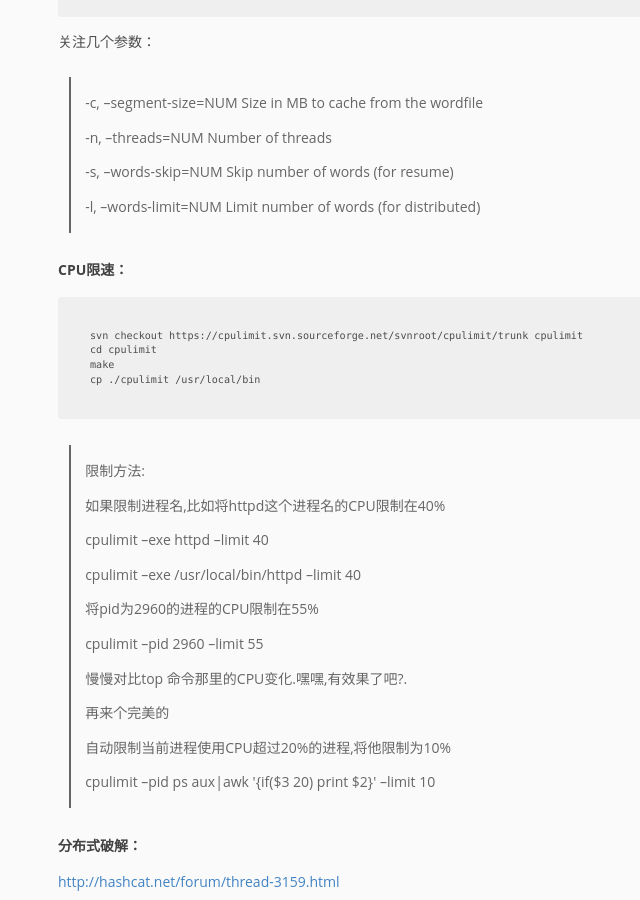
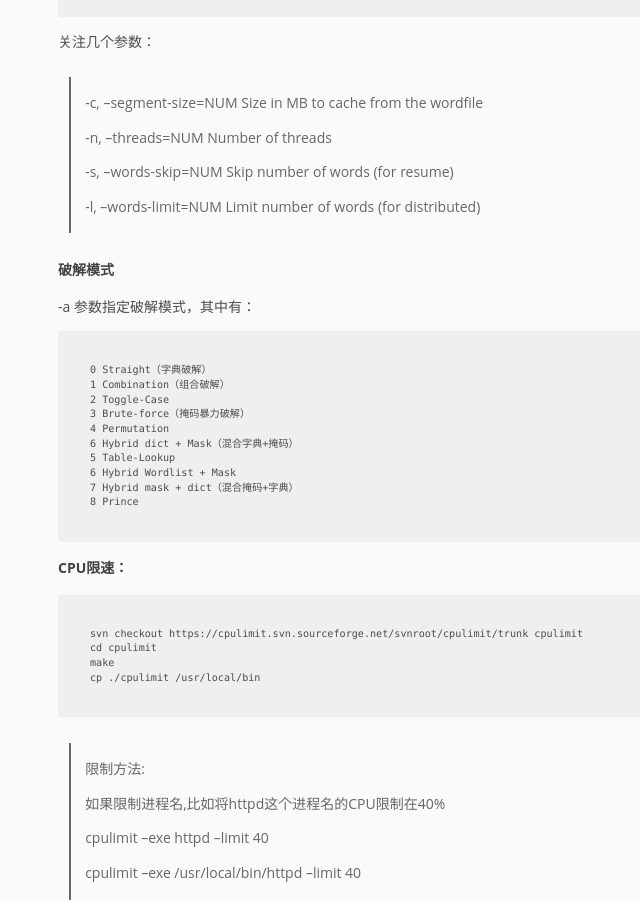
Before and after one commit to pingmalu/pingmalu.github.io, a Jekyll site: the page built from _posts/2015-11-26-密码破解.md, in a window 1280 px wide and 900 px high, scrolled down 1274 px. Shown: the whole window, without its empty margins (142-782 px from the left). Built offline with Jekyll 4.4.1, drawn with Linux system fonts in a browser that asks for light colours; nearby versions of some CDN libraries.

Commit message:
'update'

```diff
--- a/_posts/2015-11-26-密码破解.md
+++ b/_posts/2015-11-26-密码破解.md
@@ -52,6 +52,21 @@ hashcat v2.00 下载地址：[https://hashcat.net/files_legacy/hashcat-2.00.7z](
 >   -s,  --words-skip=NUM              Skip number of words (for resume)
 >
 >   -l,  --words-limit=NUM             Limit number of words (for distributed)
+
+### 破解模式
+
+-a 参数指定破解模式，其中有：
+
+	0 Straight（字典破解）
+	1 Combination（组合破解）
+	2 Toggle-Case
+	3 Brute-force（掩码暴力破解）
+	4 Permutation
+	6 Hybrid dict + Mask（混合字典+掩码）
+	5 Table-Lookup
+	6 Hybrid Wordlist + Mask
+	7 Hybrid mask + dict（混合掩码+字典）
+	8 Prince
 
 ### CPU限速：
 
```
